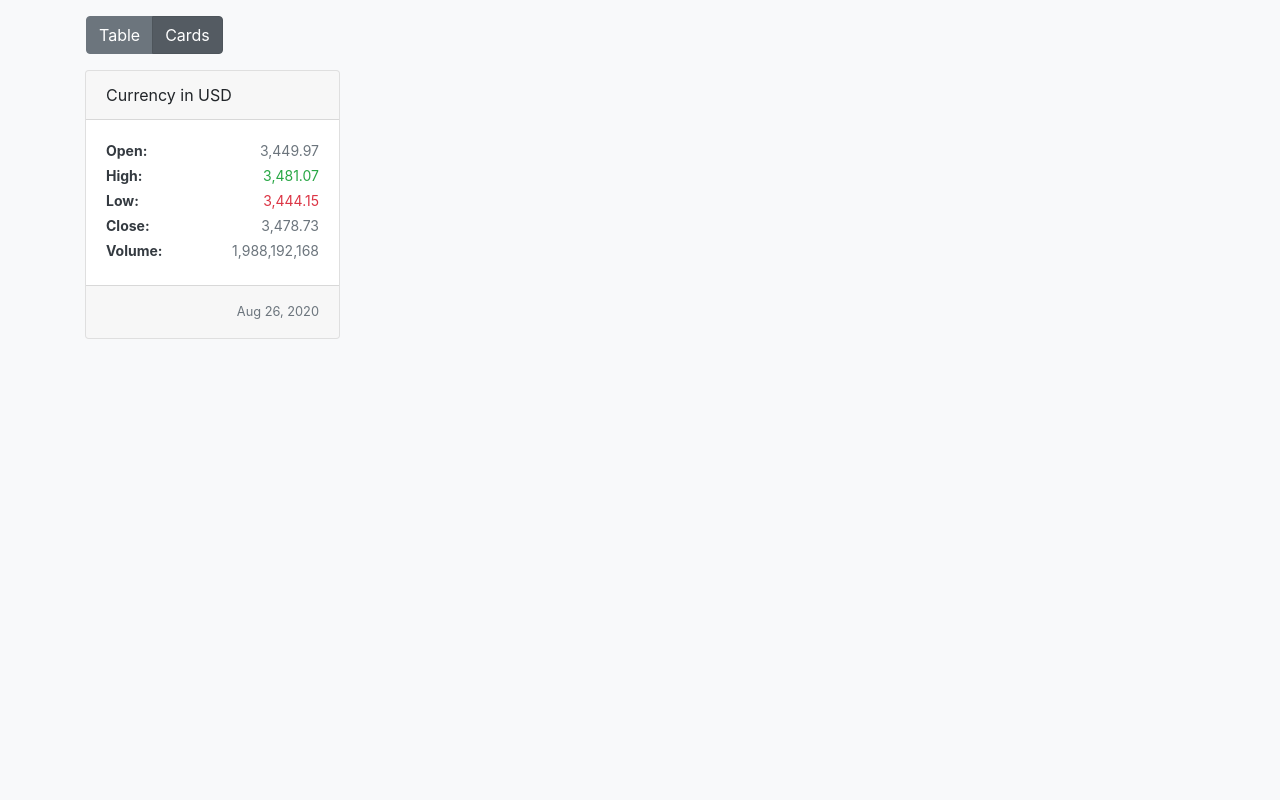
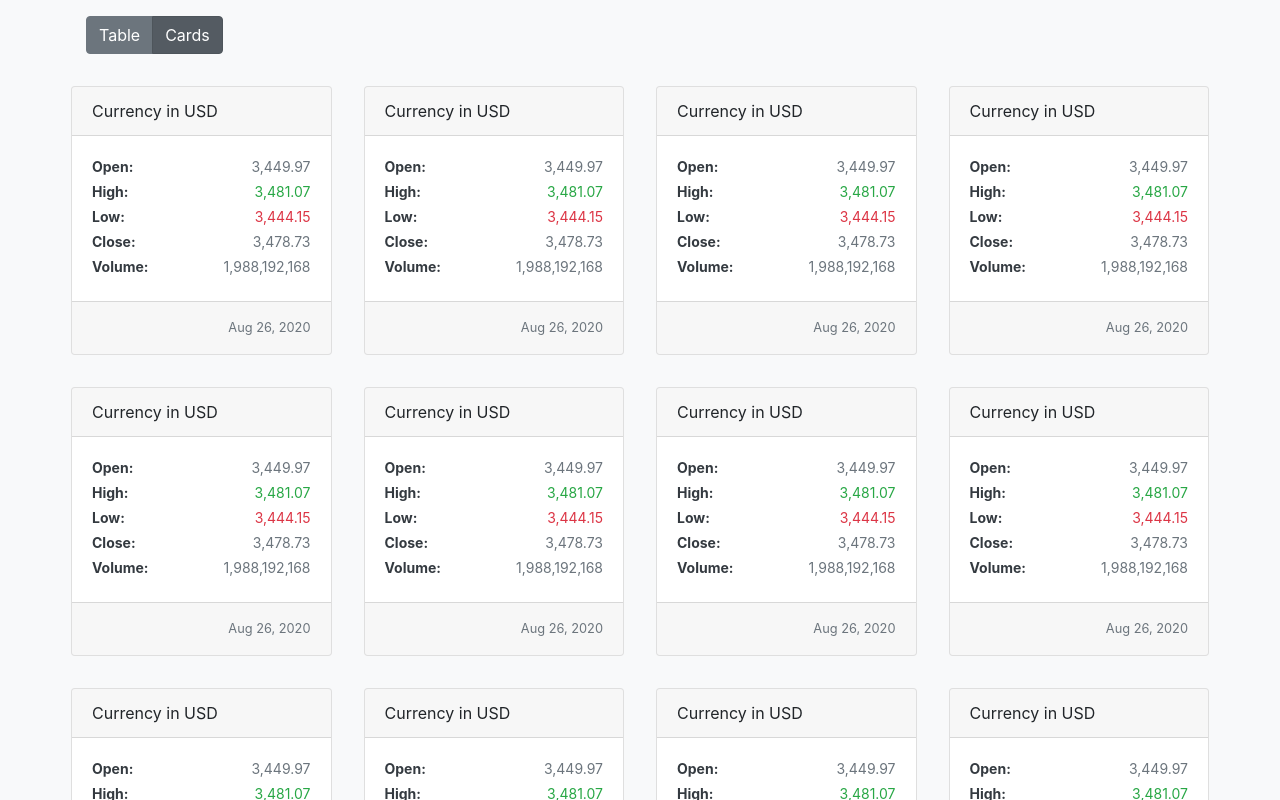
Before and after one commit to MSalahuddin/ReactJs_Assignment, a React (Create React App) app: page / in a window 1280 px wide. Both pictures are taken after a click on the label "Cards". Shown: the top 800 px of the page. Built offline with nearby package versions, Linux system fonts and the light colour scheme.

Commit message:
card formatting

```diff
--- a/src/components/cards/index.js
+++ b/src/components/cards/index.js
@@ -1,9 +1,11 @@
-import React, { Component } from 'react';
+import React from 'react';
 
-class Cards extends Component {
-    render() {
+const Cards = ({ data }) => {
+    console.log(data, 'datadatadatadata')
     return (
-            <div className="col-md-3">
+        <div className="row">{data.map(val => {
+            return (
+                <div className="col-md-3 p-3">
                     <div className="card">
                         <div className="card-header">Currency in USD</div>
                         <div className="card-body">
@@ -48,7 +50,8 @@ class Cards extends Component {
                     </div>
                 </div>
             )
-    }
+        })}</div>
+    )
 }
 
 export default Cards
--- a/src/containers/Home/index.js
+++ b/src/containers/Home/index.js
@@ -31,7 +31,7 @@ export default class Home extends Component {
     renderCards = () => {
         return (
             <div className="col-12 px-0 pt-3">
-                <Cards />
+                <Cards data={data.data} />
             </div>
         )
     }
```
Lines whose indentation alone changed are shown as unchanged.
